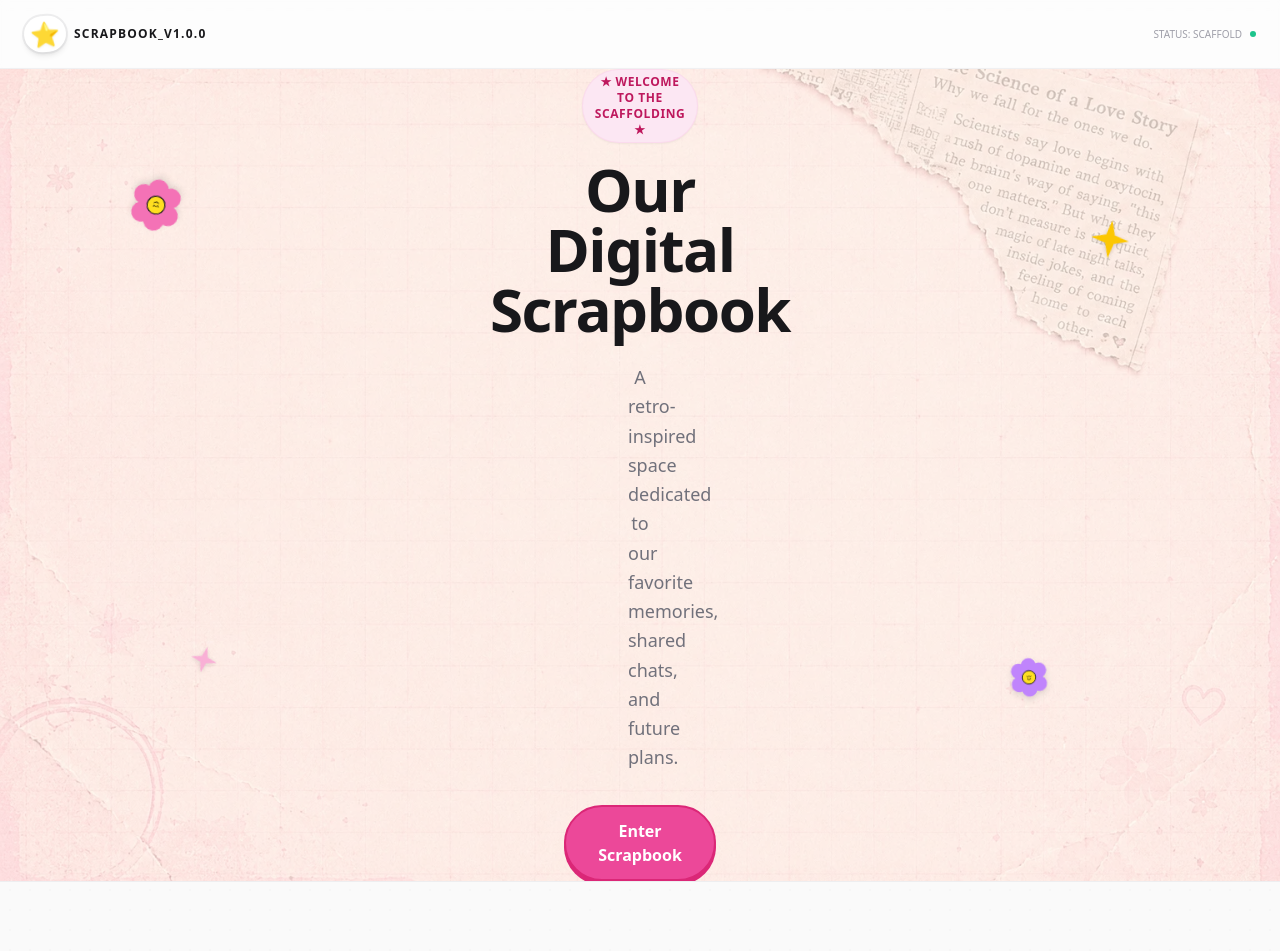
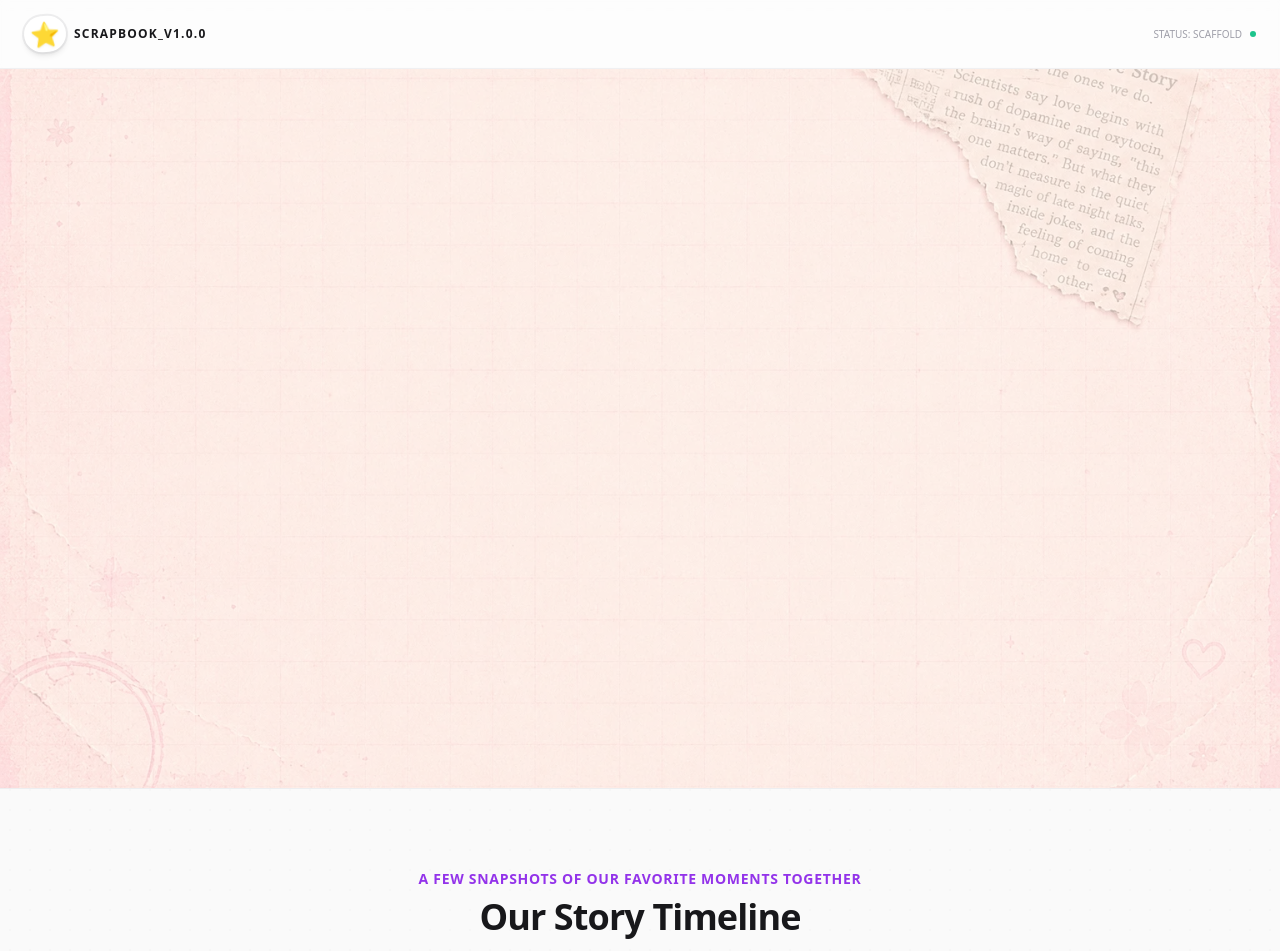
Before and after one commit to itisrohit/B, a Next.js app: page / in a window 1280 px wide. Shown: the top 951 px of the page. Built offline with nearby package versions, Linux system fonts and the light colour scheme.

Commit message:
chore: clean Hero component to blank slate background container

```diff
--- a/src/components/sections/Hero.tsx
+++ b/src/components/sections/Hero.tsx
@@ -2,29 +2,18 @@
 
 import React from "react";
 import Image from "next/image";
-import { motion } from "framer-motion";
 import { cn } from "@/lib/utils";
-import { slideUp, fadeIn } from "@/animations/framer";
-import { Flower } from "@/components/decorations/Flower";
-import { Sparkle } from "@/components/decorations/Sparkle";
-import { FloatingDecoration } from "@/components/decorations/FloatingDecoration";
 
 interface HeroProps {
   id?: string;
-  title?: string;
-  subtitle?: string;
-  ctaText?: string;
-  onCtaClick?: () => void;
   className?: string;
+  children?: React.ReactNode;
 }
 
 export function Hero({
   id,
-  title = "Our Digital Scrapbook",
-  subtitle = "A retro-inspired space dedicated to our favorite memories, shared chats, and future plans.",
-  ctaText = "Enter Scrapbook",
-  onCtaClick,
   className,
+  children,
 }: HeroProps) {
   return (
     <section
@@ -34,7 +23,7 @@ export function Hero({
         className
       )}
     >
-      {/* Background Image */}
+      {/* Background Image Layer */}
       <div className="absolute inset-0 z-0 select-none pointer-events-none">
         <Image
           src="/assets/backgrounds/hero/hero-bg-v1.webp"
@@ -47,64 +36,11 @@ export function Hero({
         {/* Semi-transparent mask overlay for text readability */}
         <div className="absolute inset-0 bg-white/60 dark:bg-zinc-950/70" />
       </div>
-      {/* Decorative floating stickers & graphics as visual samples */}
-      <FloatingDecoration top="15%" left="10%" floatY={15} duration={4.5}>
-        <Flower size={56} color="fill-pink-400" animate="spin" />
-      </FloatingDecoration>
-      <FloatingDecoration top="20%" right="12%" floatY={10} duration={3.5} delay={0.5}>
-        <Sparkle size={32} color="fill-yellow-400" delay={0.2} />
-      </FloatingDecoration>
-      <FloatingDecoration bottom="25%" left="15%" floatY={12} duration={5} delay={1}>
-        <Sparkle size={24} color="fill-pink-300" delay={0.5} />
-      </FloatingDecoration>
-      <FloatingDecoration bottom="20%" right="18%" floatY={8} duration={4} delay={0.2}>
-        <Flower size={42} color="fill-purple-400" animate="float" />
-      </FloatingDecoration>
 
-      {/* Main hero card */}
-      <motion.div
-        initial="hidden"
-        animate="visible"
-        variants={{
-          hidden: {},
-          visible: { transition: { staggerChildren: 0.15 } },
-        }}
-        className="text-center max-w-2xl z-10 flex flex-col items-center select-none"
-      >
-        <motion.span
-          variants={slideUp(0.6, 0, 20)}
-          className="px-3 py-1 bg-pink-100 text-pink-700 dark:bg-pink-950/80 dark:text-pink-300 rounded-full font-mono text-xs font-black uppercase tracking-wider mb-4 border border-pink-200/50 dark:border-pink-900/50 shadow-xs"
-        >
-          ★ Welcome to the Scaffolding ★
-        </motion.span>
-
-        <motion.h1
-          variants={slideUp(0.6, 0, 30)}
-          className="text-4xl sm:text-5xl md:text-6xl font-black tracking-tight text-text-primary mb-6"
-        >
-          {title}
-        </motion.h1>
-
-        <motion.p
-          variants={slideUp(0.6, 0, 20)}
-          className="text-base sm:text-lg text-zinc-500 max-w-lg mb-8 leading-relaxed"
-        >
-          {subtitle}
-        </motion.p>
-
-        <motion.div variants={fadeIn(0.5)}>
-          <button
-            onClick={onCtaClick}
-            className={cn(
-              "px-8 py-3 bg-pink-500 hover:bg-pink-600 text-white rounded-full font-bold",
-              "border-2 border-pink-600 shadow-[0_4px_0_#db2777] active:translate-y-1 active:shadow-none transition-all",
-              "focus:outline-none focus:ring-2 focus:ring-pink-500 focus:ring-offset-2"
-            )}
-          >
-            {ctaText}
-          </button>
-        </motion.div>
-      </motion.div>
+      {/* Children elements (Custom built in Chapter 1) */}
+      <div className="relative z-10 w-full max-w-6xl mx-auto flex flex-col items-center">
+        {children}
+      </div>
     </section>
   );
 }
```
